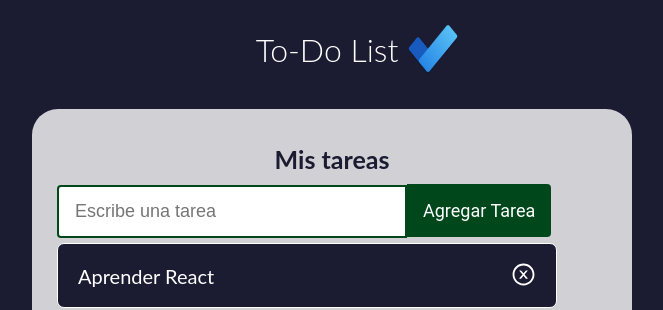
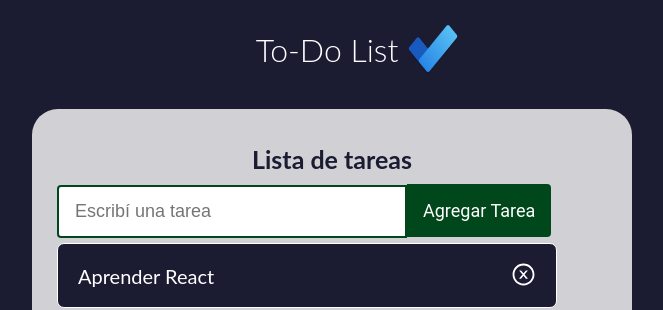
Before and after one commit to Juliandl88/todo-list-react, a React (Create React App) app: page / in a window 1280 px wide. Shown: the top 310 px of the page, without its empty margins (308-971 px from the left). Built offline with nearby package versions, Linux system fonts and the light colour scheme.

Commit message:
input y boton

```diff
--- a/src/App.js
+++ b/src/App.js
@@ -13,7 +13,7 @@
       <Titulo titulo="To-Do List " logo={logo} alt="logo" />
       <div className="aplicacion-tareas">
         <div className="tareas-lista-principal">
-          <h1 className="titulo-contenedor-tarea">Mis tareas</h1>
+          <h1 className="titulo-contenedor-tarea">Lista de tareas</h1>
           <TareaFormulario />
           <Tarea texto="Aprender React" />
         </div>
--- a/src/componentes/TareaFormulario.js
+++ b/src/componentes/TareaFormulario.js
@@ -8,7 +8,7 @@
             <input
             className="tarea-input"
             type="text"
-            placeholder='Escribe una tarea'
+            placeholder='Escribí una tarea'
             name="texto"
             />
             <button className="tarea-boton">Agregar Tarea</button>
```
